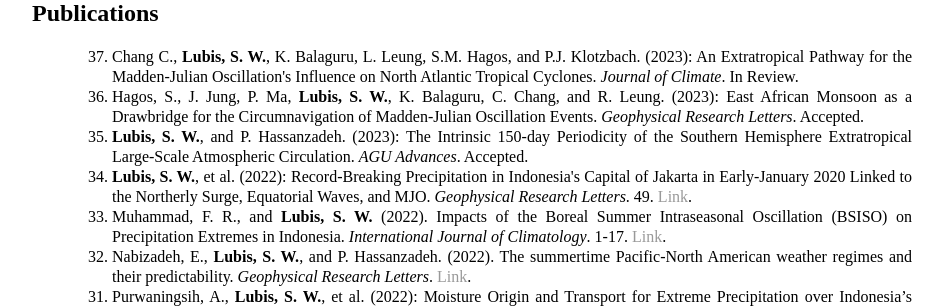
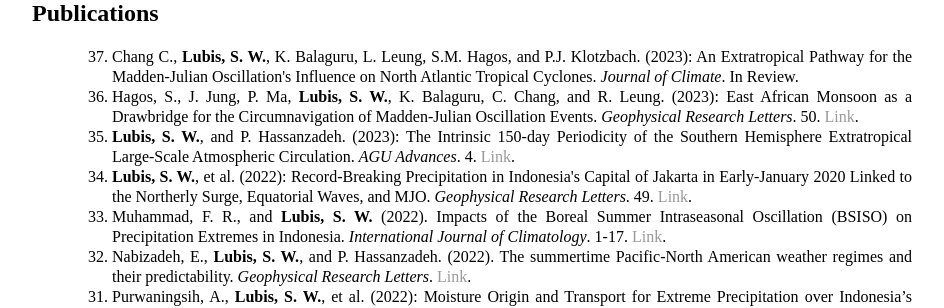
Before and after one commit to sandrolubis/sandrolubis.github.io, a Jekyll site: the page built from publication/index.html, in a window 1280 px wide. Shown: the part 281-589 px from the top of the page, without its empty margins (276-1220 px from the left). Built offline with Jekyll 4.4.1, drawn with Linux system fonts in a browser that asks for light colours.

Commit message:
Update index.html

```diff
--- a/publication/index.html
+++ b/publication/index.html
@@ -8,8 +8,8 @@
 	<ol style="line-height:1.25; text-align:justify;">
 	<ol reversed>
 		<li>Chang C., <b>Lubis, S. W.</b>, K. Balaguru, L. Leung, S.M. Hagos, and P.J. Klotzbach. (2023): An Extratropical Pathway for the Madden-Julian Oscillation's Influence on North Atlantic Tropical Cyclones. <i>Journal of Climate</i>. In Review.</li>
-		<li>Hagos, S., J. Jung, P. Ma, <b>Lubis, S. W.</b>, K. Balaguru, C. Chang, and R. Leung. (2023): East African Monsoon as a Drawbridge for the Circumnavigation of Madden-Julian Oscillation Events. <i>Geophysical Research Letters</i>. Accepted.</li>
-		<li><b>Lubis, S. W.</b>, and P. Hassanzadeh. (2023): The Intrinsic 150-day Periodicity of the Southern Hemisphere Extratropical Large-Scale Atmospheric Circulation. <i>AGU Advances</i>. Accepted.</li>
+		<li>Hagos, S., J. Jung, P. Ma, <b>Lubis, S. W.</b>, K. Balaguru, C. Chang, and R. Leung. (2023): East African Monsoon as a Drawbridge for the Circumnavigation of Madden-Julian Oscillation Events. <i>Geophysical Research Letters</i>. 50. <a href="https://doi.org/10.1029/2023GL102906">Link</a>.</li>
+		<li><b>Lubis, S. W.</b>, and P. Hassanzadeh. (2023): The Intrinsic 150-day Periodicity of the Southern Hemisphere Extratropical Large-Scale Atmospheric Circulation. <i>AGU Advances</i>. 4. <a href="https://doi.org/10.1029/2022AV000833">Link</a>.</li>
 		<li><b>Lubis, S. W.</b>, et al. (2022): Record-Breaking Precipitation in Indonesia's Capital of Jakarta in Early-January 2020 Linked to the Northerly Surge, Equatorial Waves, and MJO. <i>Geophysical Research Letters</i>. 49. <a href="https://doi.org/10.1029/2022GL101513">Link</a>.</li>
 		<li>Muhammad, F. R., and <b>Lubis, S. W.</b> (2022). Impacts of the Boreal Summer Intraseasonal Oscillation (BSISO) on Precipitation Extremes in Indonesia. <i>International Journal of Climatology</i>. 1-17. <a href="https://doi.org/10.1002/joc.7934">Link</a>.</li>
 		<li>Nabizadeh, E., <b>Lubis, S. W.</b>, and P. Hassanzadeh. (2022). The summertime Pacific-North American weather regimes and their predictability. <i>Geophysical Research Letters</i>. <a href="https://doi.org/10.1029/2022GL099401">Link</a>.</li>
```
